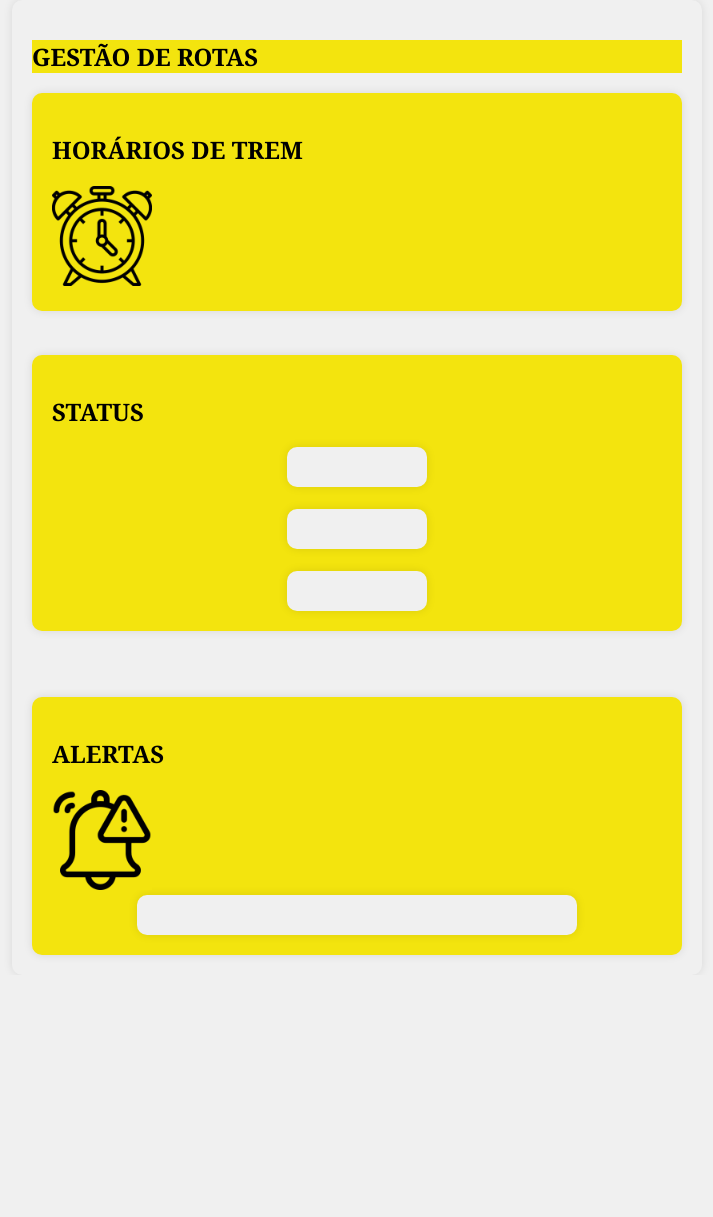
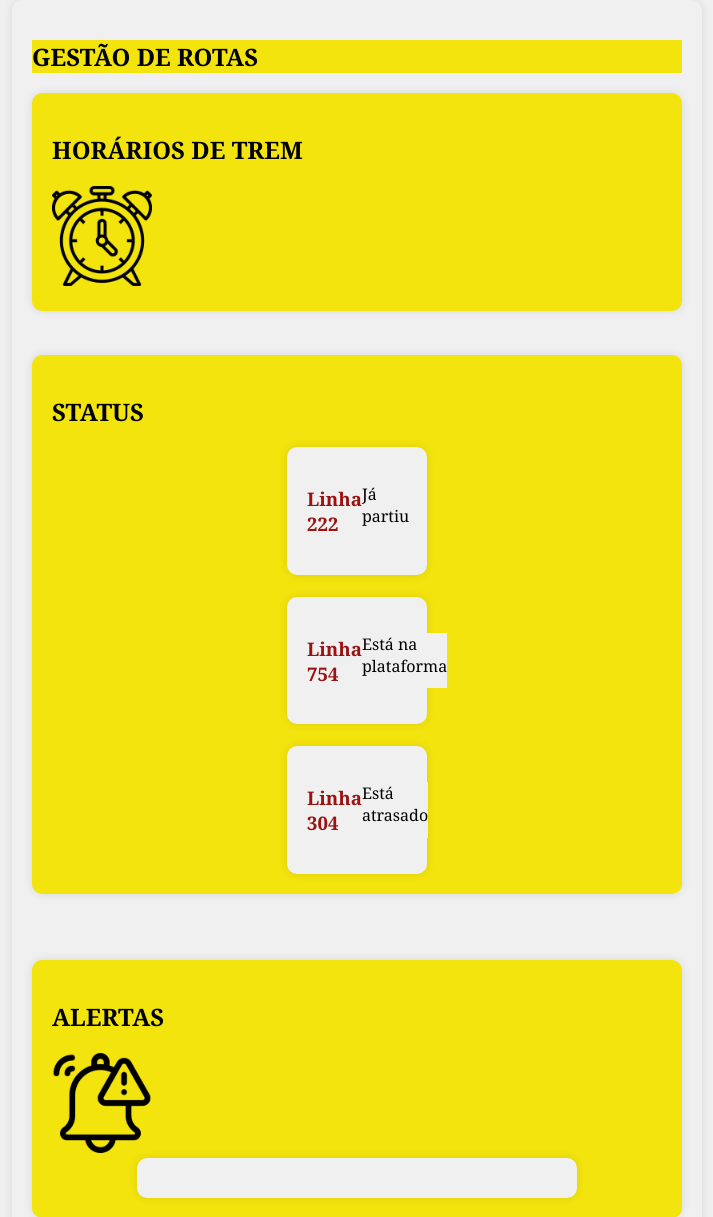
Before and after one commit to SA-SmartTrain/SA-SmartTrain, a PHP site: page /pages/gestao_rotas.html in a window 1280 px wide. Shown: the top 1217 px of the page, without its empty margins (283-996 px from the left). Before the commit the page ends 955 px from the top, so only its background shows below. Run offline with PHP 8.4, Linux system fonts and the light colour scheme.

Commit message:
ultimasatualizacoes

```diff
--- a/pages/gestao_rotas.html
+++ b/pages/gestao_rotas.html
@@ -13,9 +13,8 @@
     <main>
         <section>
             <div class="container">
-                <div id="gestao_rotas">
                     <h1>GESTÃO DE ROTAS</h1>
-                </div>
+
                 <div class="container_amarelo">
                     <h1>HORÁRIOS DE TREM</h1>
                     <div class="relogio">
@@ -24,20 +23,28 @@
                 </div>
                 <br>
                 <br>
+
                 <div class="container_amarelo">
                     <h1>STATUS</h1>
                     <div class="container_status">
+                        <h3>Linha 222</h3>
+                        <p>Já partiu</p>
                     </div>
                     <br>
                     <div class="container_status">
+                        <h3>Linha 754</h3>
+                        <p>Está na plataforma</p>
                     </div>
                     <br>
                     <div class="container_status">
+                        <h3>Linha 304</h3>
+                        <p>Está atrasado</p>
                     </div>
                 </div>
                 <br>
                 <br>
                 <br>
+
                 <div class="container_amarelo">
                     <h1>ALERTAS</h1>
                     <div class="alerta">
--- a/style/gestao_rotas.css
+++ b/style/gestao_rotas.css
@@ -42,6 +42,10 @@ h1 {
     background-color: #f3e40e;
 }
 
+h3{
+    color:#9b1212;
+}
+
 img {
     max-width: 100px;
     max-height: 150px;
```
